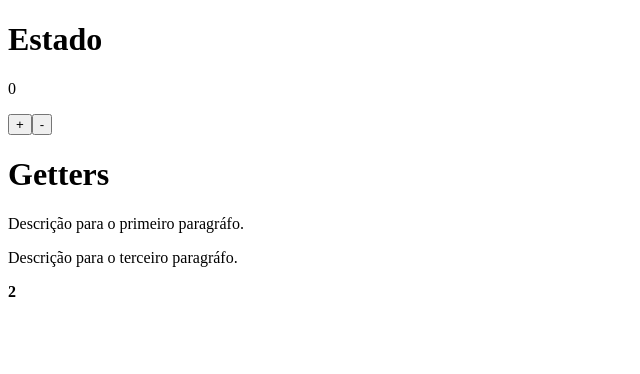
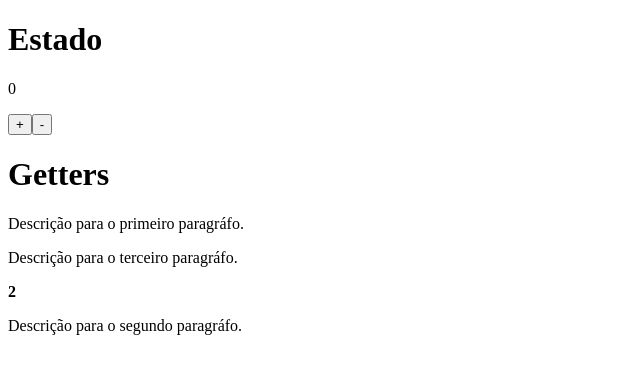
Before and after one commit to rdoramone/vuex, a Vue app: page / in a window 1280 px wide. Shown: the top 374 px of the page, without its empty margins (0-640 px from the left). Built offline with nearby package versions, Linux system fonts and the light colour scheme.

Commit message:
Passando argumento para um getters que vai retornar uma função. Usado para consultar um array.

```diff
--- a/src/components/Getters.vue
+++ b/src/components/Getters.vue
@@ -3,6 +3,7 @@
       <h1>Getters</h1>
       <p v-for="todo of doneTodos" :key="todo.id">{{ todo.description }}</p>
       <p><strong>{{ totalDoneTodos }}</strong></p>
+      <p v-for="pId of getTodoById" :key="pId.id">{{ pId.description }}</p>
   </div>
 </template>
 
@@ -14,6 +15,9 @@ export default {
     },
     totalDoneTodos() {
       return this.$store.getters.totalDoneTodos;
+    },
+    getTodoById() {
+      return this.$store.getters.getTodoById(2);
     }
   }
 }
--- a/src/store/index.js
+++ b/src/store/index.js
@@ -18,6 +18,9 @@ export default new Vuex.Store({
     },
     totalDoneTodos: (state, getters) => {
       return getters.doneTodos.length
+    },
+    getTodoById: (state) => (id) => {
+      return state.todos.filter(todo => todo.id === id)
     }
   },
   mutations: {
```
